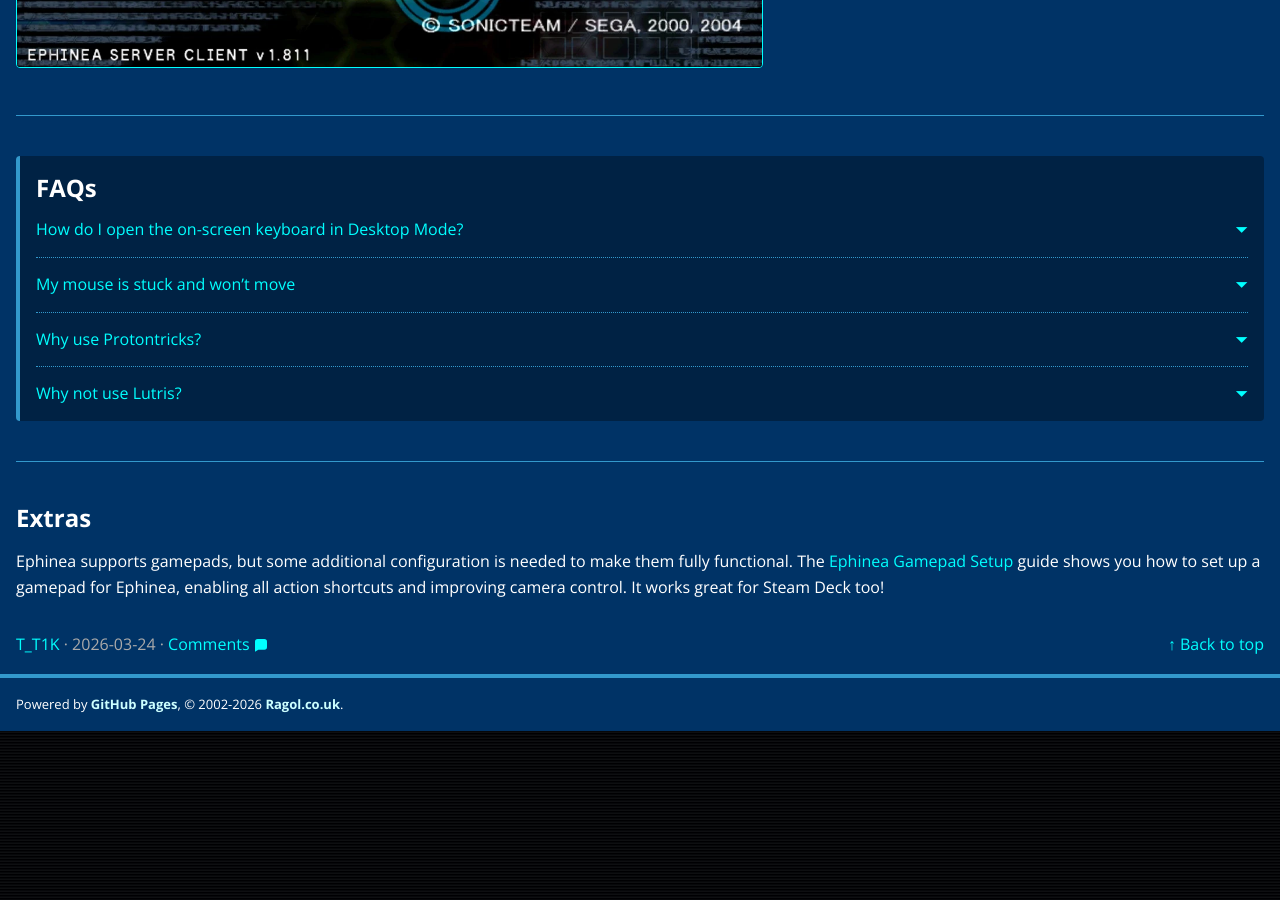
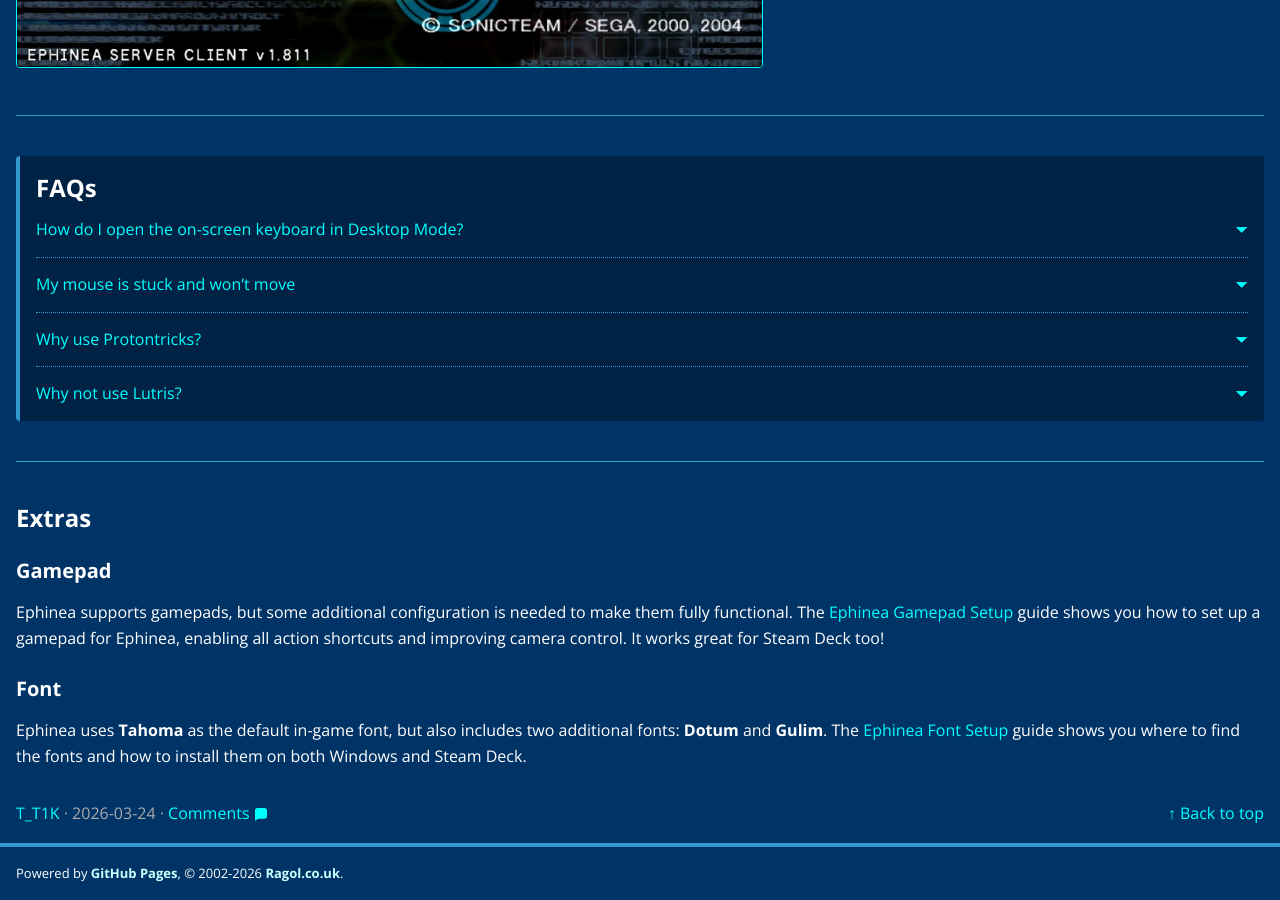
Before and after one commit to teeteeonekay/ragol, a Jekyll site: the page built from docs/_guides/ephinea-steam-deck-setup.md, in a window 1280 px wide and 900 px high, scrolled down 13382 px. Built offline with Jekyll 4.4.1, drawn with Linux system fonts in a browser that asks for light colours.

Commit message:
Update ephinea steam deck setup guide: Add font extra

```diff
--- a/docs/_guides/ephinea-steam-deck-setup.md
+++ b/docs/_guides/ephinea-steam-deck-setup.md
@@ -154,4 +154,10 @@
 Extras
 ------
 
+### Gamepad
+
 Ephinea supports gamepads, but some additional configuration is needed to make them fully functional. The [Ephinea Gamepad Setup](/guides/ephinea-gamepad-setup/) guide shows you how to set up a gamepad for Ephinea, enabling all action shortcuts and improving camera control. It works great for Steam Deck too!
+
+### Font
+
+Ephinea uses **Tahoma** as the default in-game font, but also includes two additional fonts: **Dotum** and **Gulim**. The [Ephinea Font Setup](/guides/ephinea-font-setup/) guide shows you where to find the fonts and how to install them on both Windows and Steam Deck.
```
